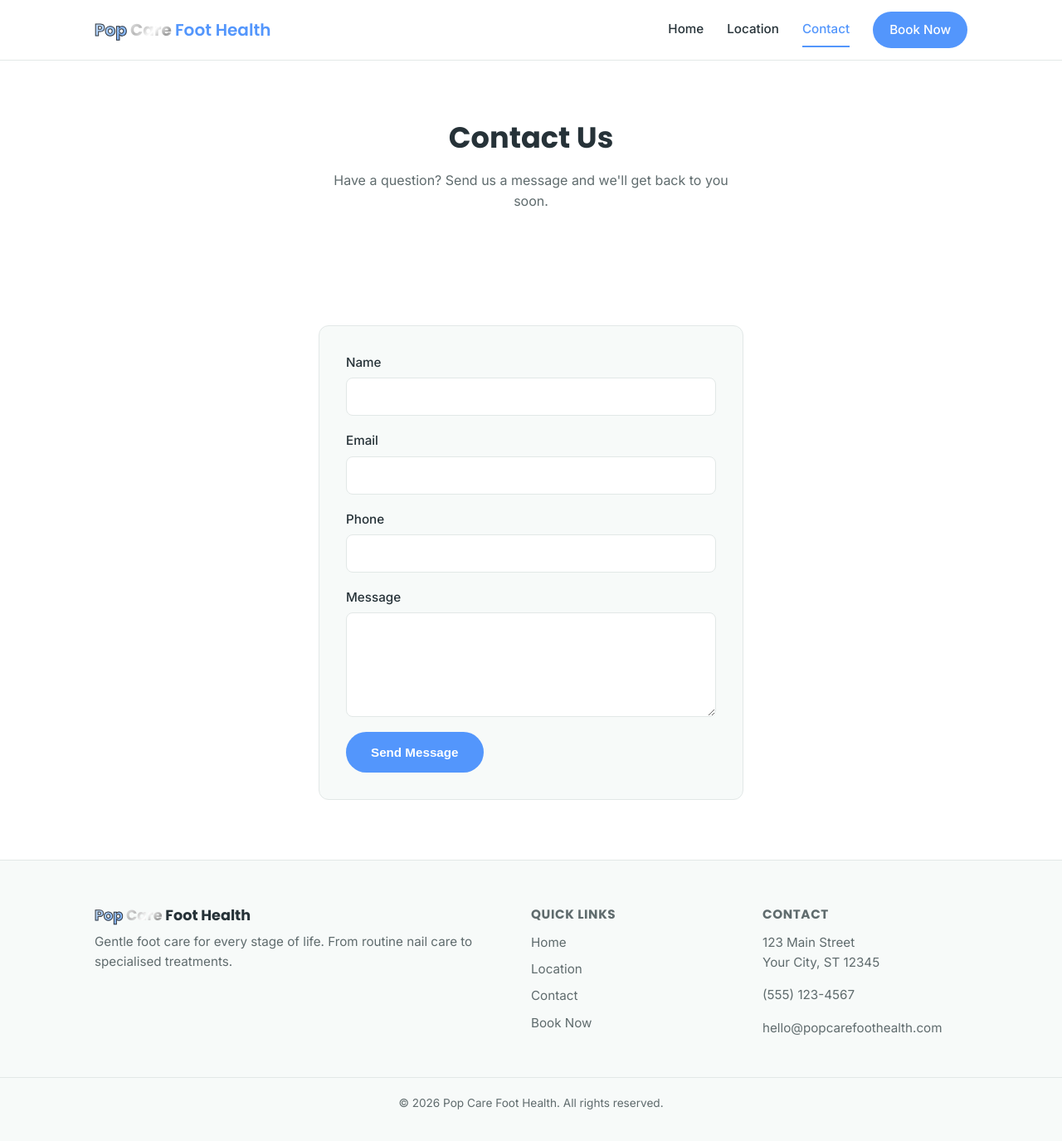
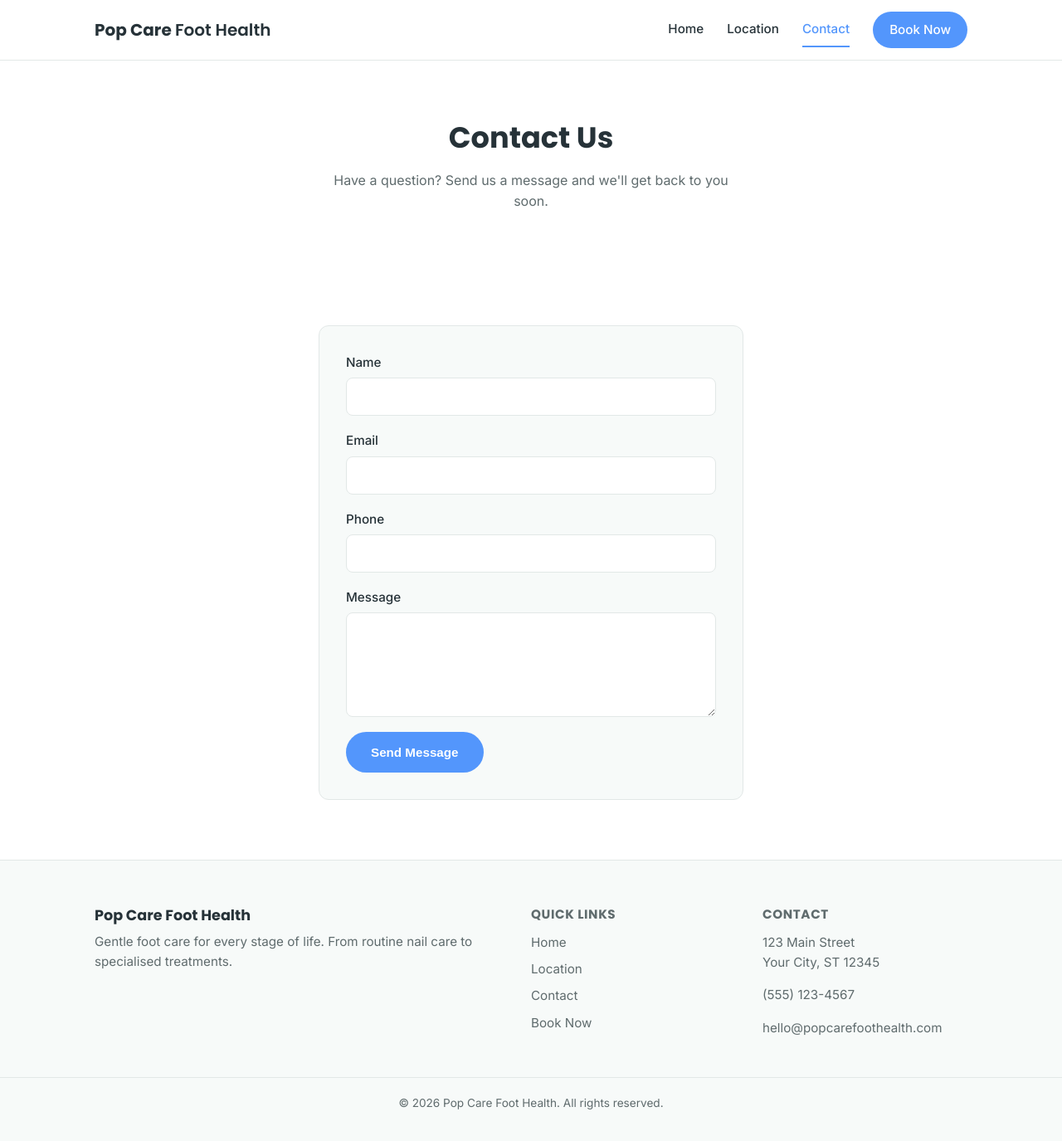
Before and after one commit to Pop-Care-Foot-Health/pop-care-foot-health.github.io, a Jekyll site: the page built from contact.html, in a window 1280 px wide and 1375 px high. Shown: the whole window at 83% size. Built offline with Jekyll 4.4.1, drawn with Linux system fonts in a browser that asks for light colours.

Commit message:
Revert logo to plain black text
Drop the gradient/metallic styling on "Pop" and "Care" in favor of
simple black text across the logo.

```diff
--- a/_layouts/default.html
+++ b/_layouts/default.html
@@ -15,7 +15,7 @@
   <header class="site-header">
     <div class="container header-inner">
       <a class="logo" href="{{ '/' | relative_url }}">
-        <span class="logo-pop">Pop</span> <span class="logo-care">Care</span> <span>Foot Health</span>
+        Pop Care <span>Foot Health</span>
       </a>
 
       <button class="nav-toggle" aria-label="Toggle menu" aria-expanded="false">
@@ -38,7 +38,7 @@
   <footer class="site-footer">
     <div class="container footer-inner">
       <div class="footer-col">
-        <h3><span class="logo-pop">Pop</span> <span class="logo-care">Care</span> Foot Health</h3>
+        <h3>Pop Care Foot Health</h3>
         <p>Gentle foot care for every stage of life. From routine nail care to specialised treatments.</p>
       </div>
       <div class="footer-col">
--- a/assets/css/style.css
+++ b/assets/css/style.css
@@ -67,30 +67,8 @@ a:hover { color: var(--color-primary-dark); }
 }
 
 .logo span {
-  color: var(--color-primary);
+  color: var(--color-text);
   font-weight: 600;
-}
-
-span.logo-pop,
-span.logo-care {
-  font-weight: 700;
-}
-
-span.logo-pop {
-  background: linear-gradient(135deg, #cfe6ff, #6fa8f5);
-  -webkit-background-clip: text;
-  background-clip: text;
-  color: transparent;
-  -webkit-text-fill-color: transparent;
-  -webkit-text-stroke: 1px #3a3a3a;
-}
-
-span.logo-care {
-  background: linear-gradient(135deg, #f4f4f4 0%, #b8b8b8 30%, #ffffff 55%, #9a9a9a 80%, #e6e6e6 100%);
-  -webkit-background-clip: text;
-  background-clip: text;
-  color: transparent;
-  -webkit-text-fill-color: transparent;
 }
 
 .site-nav {
```
